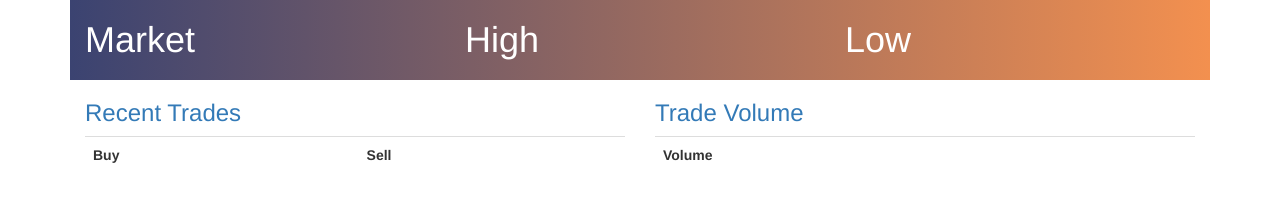
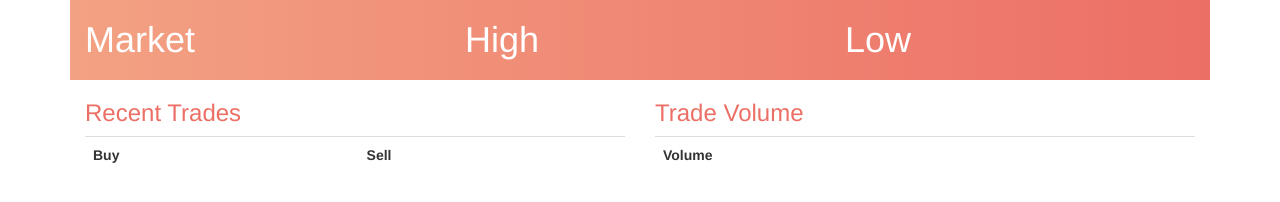
Before and after one commit to AbdulrahmanEng/btccyn-bitcoin-tracker, a website: page public/index.html in a window 1280 px wide. Drawn offline with nearby package versions, Linux system fonts and the light colour scheme; no server answers.

Commit message:
Change styling and add script

```diff
--- a/package.json
+++ b/package.json
@@ -4,6 +4,7 @@
   "description": "Bitcoin price tracker.",
   "main": "index.js",
   "scripts": {
+    "start": "nodemon index.js",
     "test": "echo \"Error: no test specified\" && exit 1"
   },
   "author": "Abdulrahman <bydeinon@gmail.com>",
--- a/public/index.html
+++ b/public/index.html
@@ -7,12 +7,15 @@
   <link rel="stylesheet" href="https://maxcdn.bootstrapcdn.com/bootstrap/3.3.7/css/bootstrap.min.css">
   <style>
     .bg-primary {
-      background: #F3904F;
+      background: #EC6F66;
       /* fallback for old browsers */
-      background: -webkit-linear-gradient(to left, #F3904F, #3B4371);
+      background: -webkit-linear-gradient(to left, #EC6F66, #F3A183);
       /* Chrome 10-25, Safari 5.1-6 */
-      background: linear-gradient(to left, #F3904F, #3B4371);
+      background: linear-gradient(to left, #EC6F66, #F3A183);
       /* W3C, IE 10+/ Edge, Firefox 16+, Chrome 26+, Opera 12+, Safari 7+ */
+    }
+    .text-primary {
+      color: #EC6F66;
     }
   </style>
 </head>
```
Also changed, not shown: snapshot.png.
